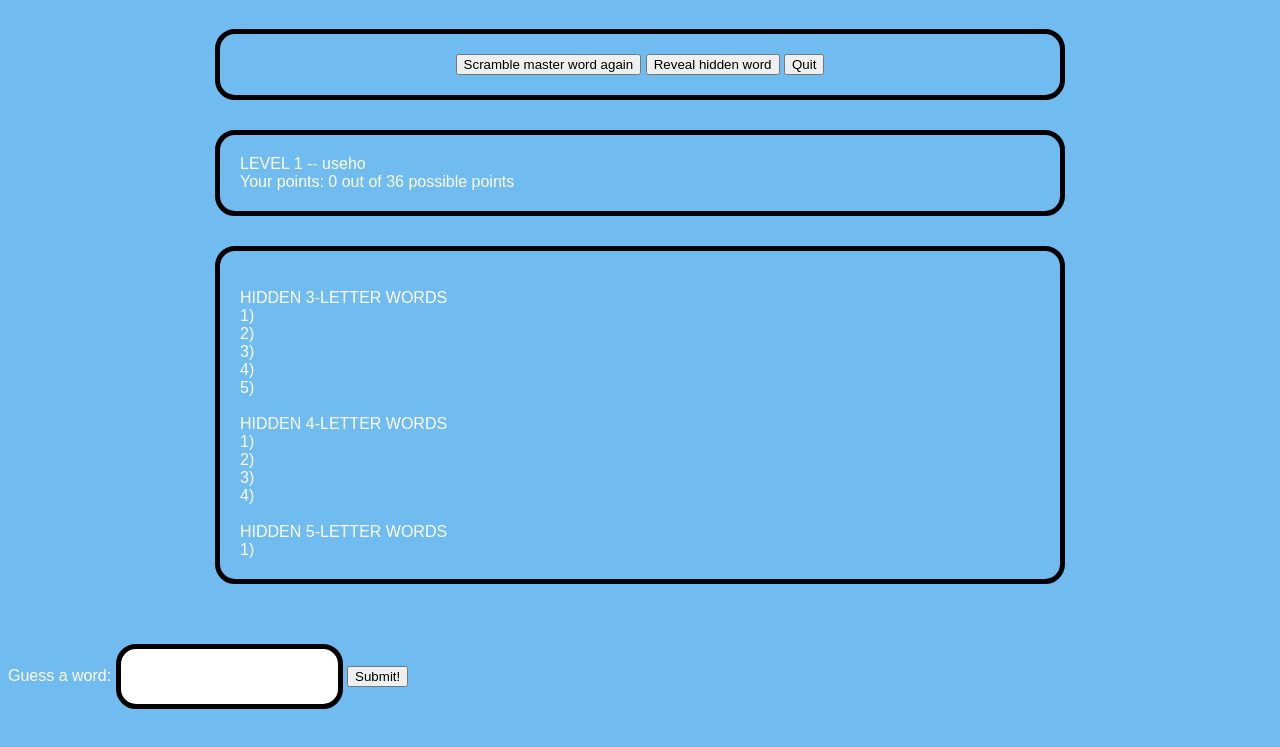
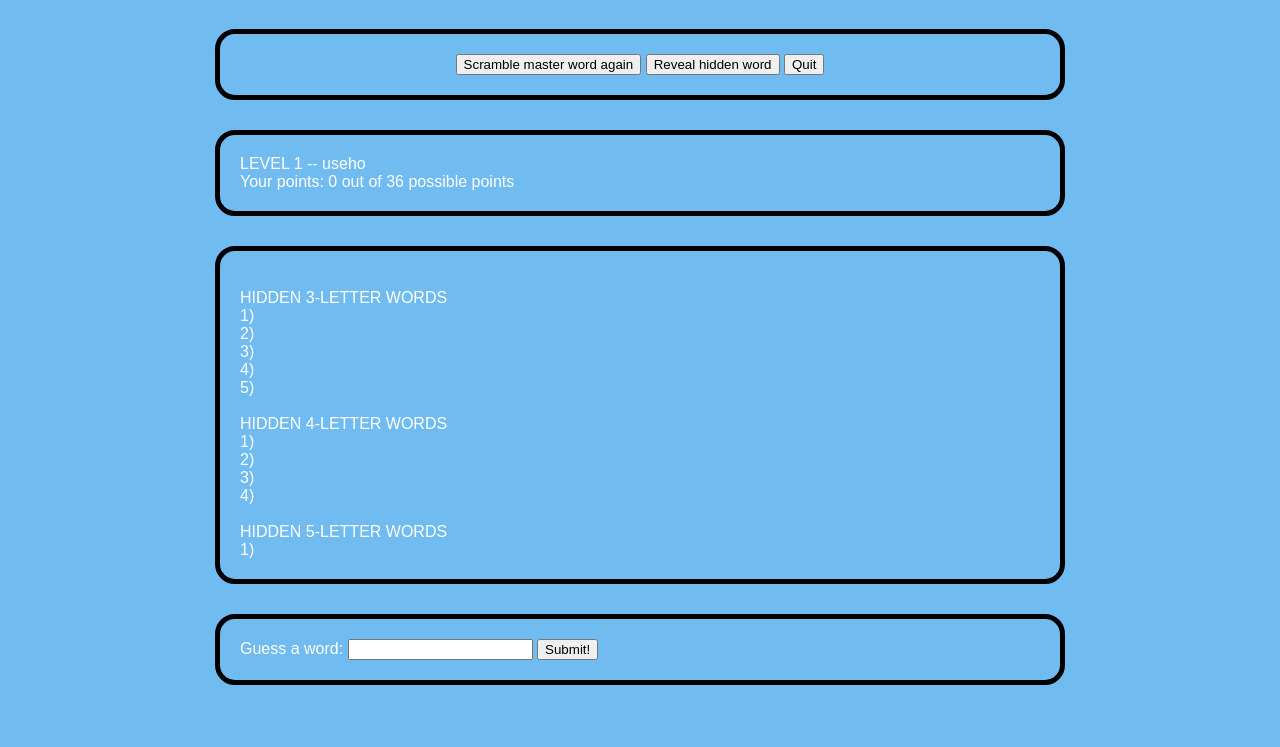
Before and after one commit to jnweiner/word-wrangler-2.0, a plain HTML site: page index.html in a window 1280 px wide. Shown: the part 200-947 px from the top of the page. After the commit the page ends 915 px from the top, so only its background shows below. Drawn offline with Linux system fonts and the light colour scheme; a web font is replaced by a local one.

Commit message:
Minor change, class name changed

```diff
--- a/main.css
+++ b/main.css
@@ -13,7 +13,7 @@ header {
   text-align: center;
 }
 
-.options, .statusbar, .displaywords, .guess {
+.options, .statusbar, .displaywords, .guess-space {
   max-width: 800px;
   margin: 30px auto;
   border-radius: 20px;
```
